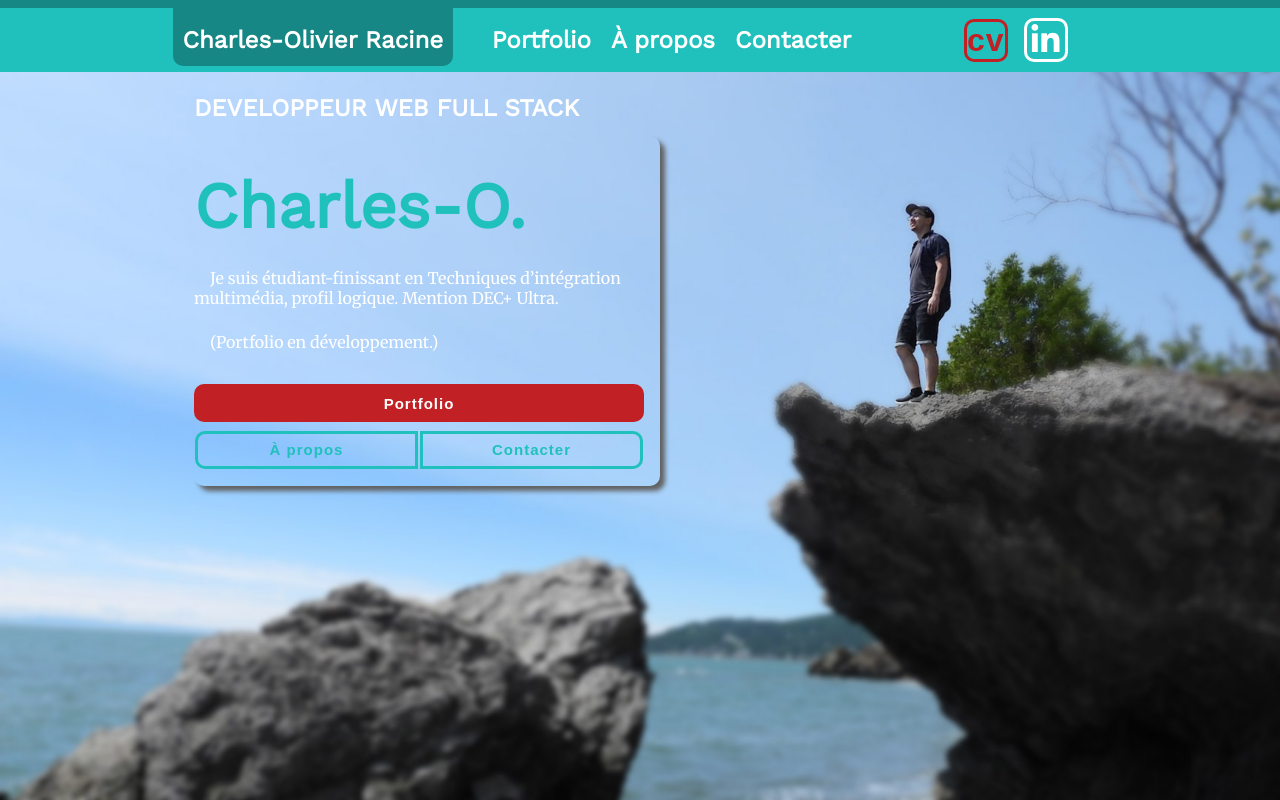
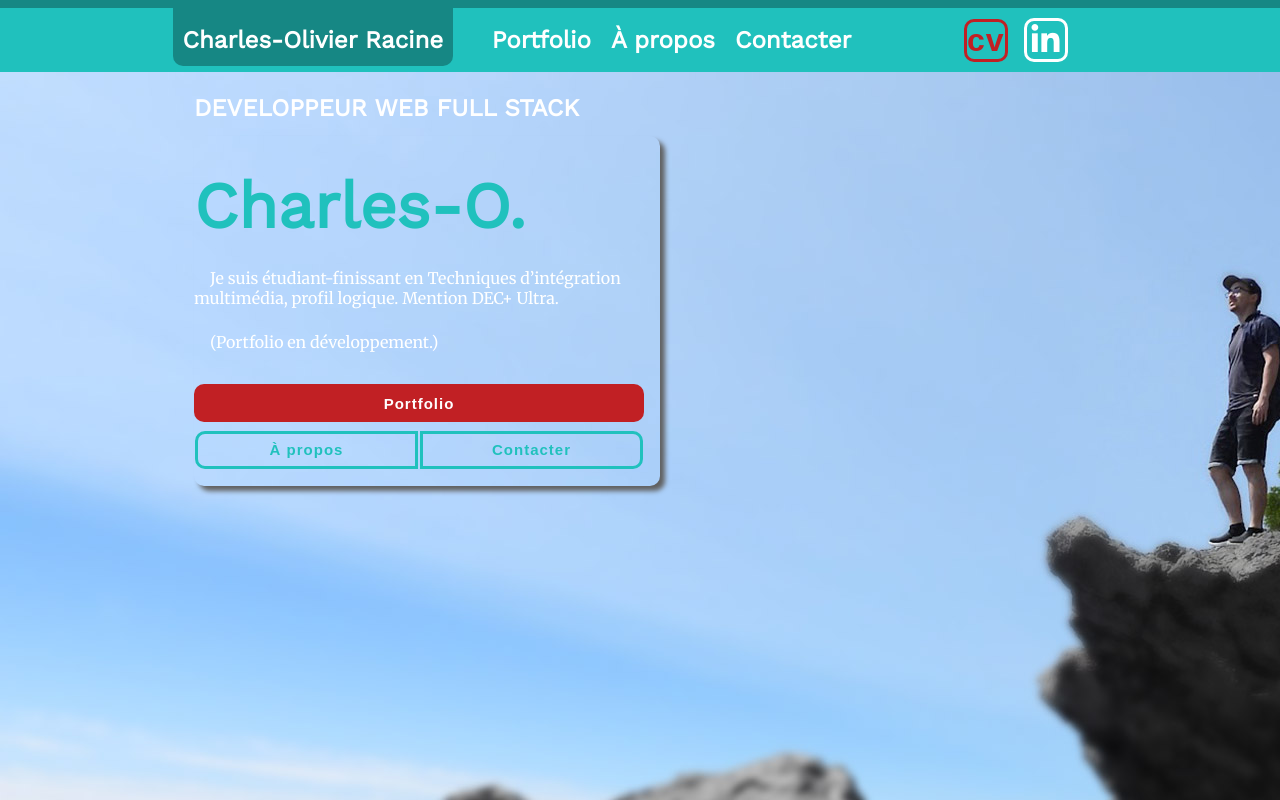
Before and after one commit to charloracine/pfolio-racc, a React (Create React App) app: page /homepage in a window 1280 px wide. Shown: the top 800 px of the page. Built offline with nearby package versions, Linux system fonts and the light colour scheme.

Commit message:
corr sizing img hero

```diff
--- a/src/components/App/App.js
+++ b/src/components/App/App.js
@@ -13,9 +13,7 @@ import About from "../Pages/About";
 import projectData from "../../data/data.json";
 import Contact from "../Pages/Contact";
 import { Column } from "../Container/Container";
-import { StackedImage } from "../Image/Image";
 import { size } from "../Device/Device";
-import { colors } from "../Colors/Colors";
 
 function App() {
   const [width, setWidth] = useState(window.innerWidth);
@@ -32,19 +30,20 @@ function App() {
       <div className="App" style={{ backgroundColor: "white" }}>
         <AppBar />
         <Column size="1" justify="flex-end">
-          <Column size="1" overflow="hidden">
+          <Column size="1" overflow="hidden" pd="0">
             <img
               src={
                 width >= parseInt(size.mobileL)
                   ? "/images/desktop1920.jpg"
                   : "/images/mobileme.png"
               }
-              alt="Mon logo à moi"
+              alt="C'est moi!"
               style={{
                 position: "fixed",
                 top: "0",
                 left: "0",
-                height: "100vh",
+                minHeight: "100vh",
+                minWidth: "100vw",
                 overflow: "hidden",
               }}
             />
```
